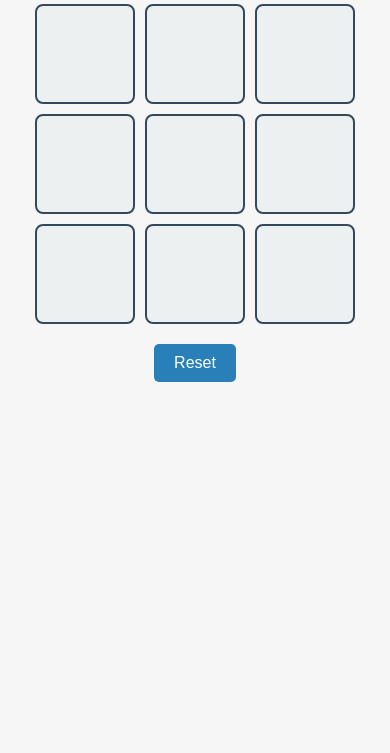
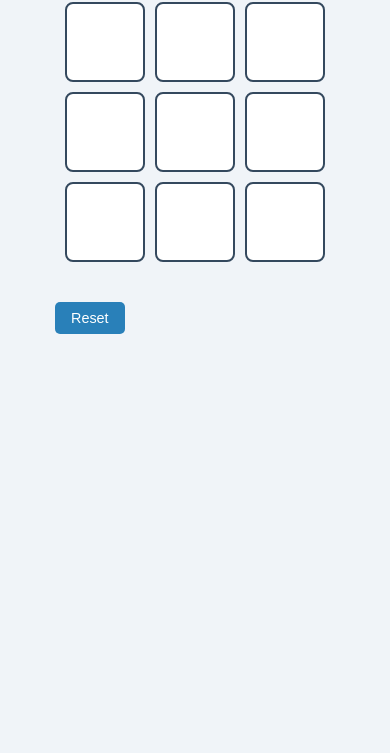
Before and after one commit to RikSingha001/tik_tik, a plain HTML site: page index.html in a window 390 px wide. Shown: the part 91-844 px from the top of the page. Drawn offline with Linux system fonts and the light colour scheme.

Commit message:
Update style.css

```diff
--- a/style.css
+++ b/style.css
@@ -6,47 +6,59 @@
 
 body {
   font-family: 'Segoe UI', sans-serif;
-  background-color: #f6f6f6;
+  background-color: #f0f4f8;
   color: #333;
+  min-height: 100vh;
   padding: 20px;
-  text-align: center;
+  display: flex;
+  flex-direction: column;
+  align-items: center;
+  justify-content: flex-start;
 }
 
 h1 {
   font-size: 2.5rem;
   margin-bottom: 20px;
   color: #2c3e50;
+  text-align: center;
 }
 
 .container {
   display: flex;
   justify-content: center;
+  align-items: center;
+  margin-bottom: 20px;
+  width: 100%;
 }
 
 .game {
   display: grid;
-  grid-template-columns: repeat(3, 100px);
+  grid-template-columns: repeat(3, minmax(80px, 1fr));
   gap: 10px;
+  width: 100%;
+  max-width: 320px;
+  padding: 10px;
 }
 
 .box {
-  width: 100px;
-  height: 100px;
-  font-size: 2rem;
-  cursor: pointer;
-  background-color: #ecf0f1;
+  width: 100%;
+  aspect-ratio: 1/1;
+  font-size: 2.2rem;
+  font-weight: bold;
+  background-color: #ffffff;
   border: 2px solid #34495e;
   border-radius: 8px;
+  cursor: pointer;
   transition: background-color 0.3s ease;
 }
 
 .box:hover {
-  background-color: #bdc3c7;
+  background-color: #d0e6f7;
 }
 
 #reset-btn,
 #new-btn {
-  margin-top: 20px;
+  margin-top: 10px;
   padding: 10px 20px;
   font-size: 1rem;
   background-color: #2980b9;
@@ -54,6 +66,7 @@ h1 {
   border: none;
   border-radius: 5px;
   cursor: pointer;
+  transition: background 0.3s ease;
 }
 
 #reset-btn:hover,
@@ -63,14 +76,44 @@ h1 {
 
 .msg-container {
   text-align: center;
-  margin-bottom: 20px;
+  margin-bottom: 15px;
+  padding: 10px 20px;
+  background-color: #ecf0f1;
+  border-radius: 6px;
+  box-shadow: 0 4px 8px rgba(0,0,0,0.1);
 }
 
 .msg-container p {
-  font-size: 1.5rem;
+  font-size: 1.4rem;
   margin-bottom: 10px;
+  color: #27ae60;
 }
 
 .hide {
   display: none;
 }
+
+/* Responsive Adjustments */
+@media (max-width: 600px) {
+  h1 {
+    font-size: 2rem;
+  }
+
+  .game {
+    max-width: 280px;
+  }
+
+  .box {
+    font-size: 1.8rem;
+  }
+
+  #reset-btn,
+  #new-btn {
+    font-size: 0.9rem;
+    padding: 8px 16px;
+  }
+
+  .msg-container p {
+    font-size: 1.2rem;
+  }
+}
```
